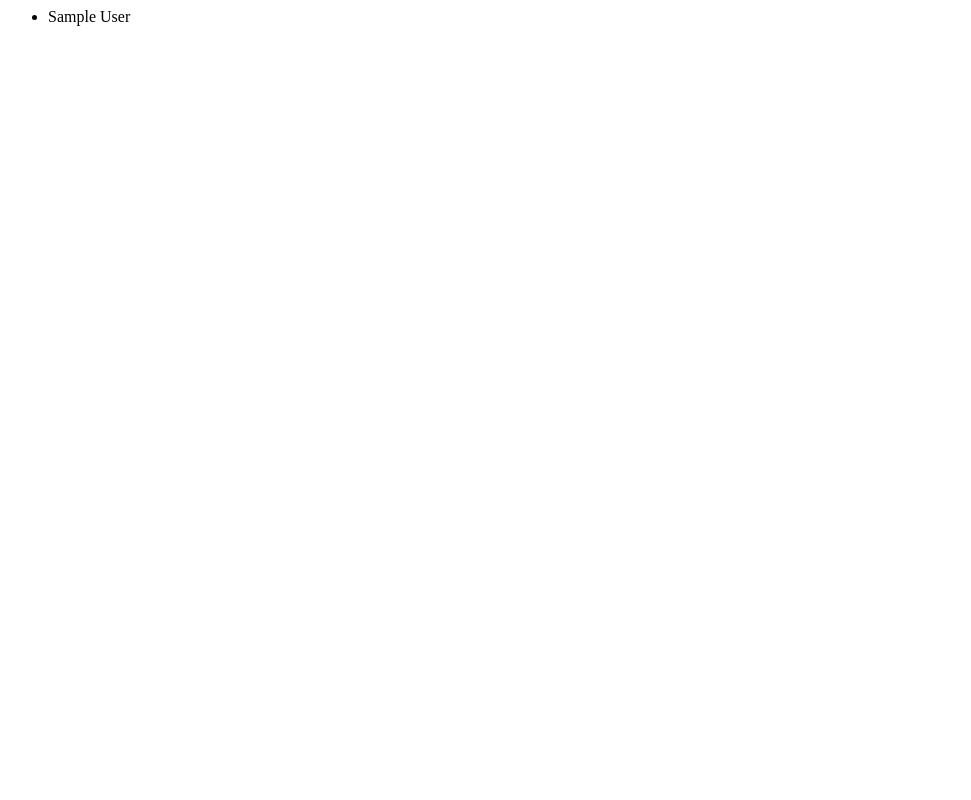
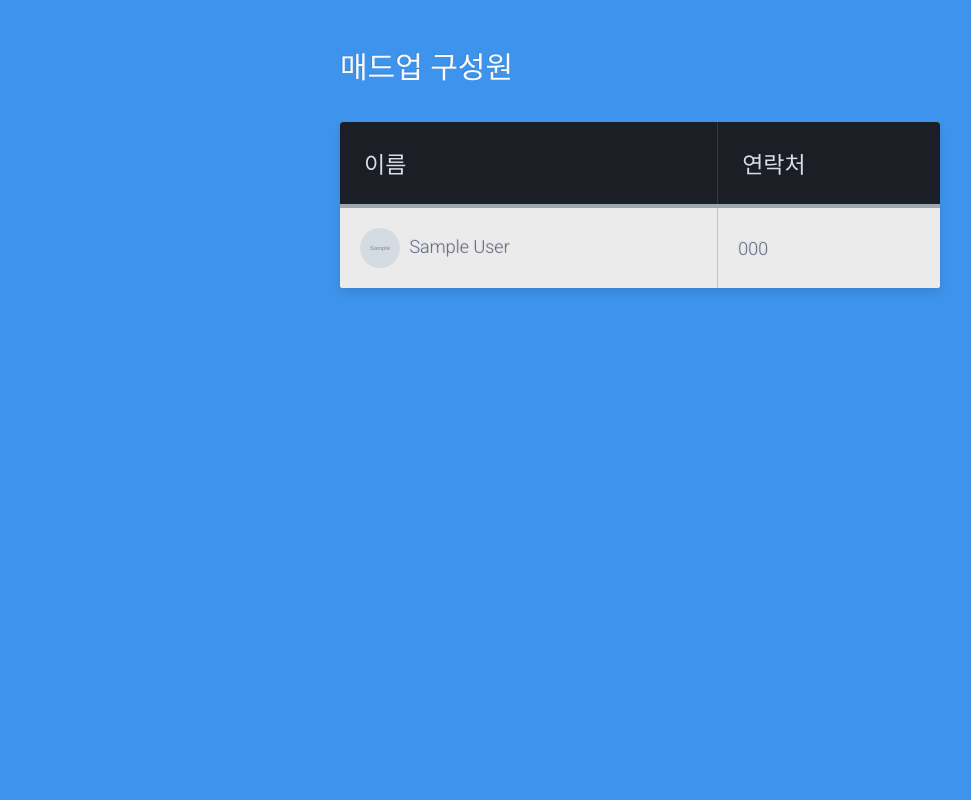
Before and after one commit to swnim/madup, a Flask app: page /users in a window 1280 px wide. Before the commit the part shown is almost empty. Shown: the whole page, without its empty margins (0-971 px from the left). Run offline with Flask 2, Linux system fonts and the light colour scheme; tables that the repository leaves empty hold one stand-in row (values such as "Sample post"); grey boxes marked "Sample" are stand-in pictures.

Commit message:
유저리스트 css  적용

```diff
--- /dev/null
+++ b/revenue/static/css/stylesheet.css
@@ -0,0 +1,151 @@
+@import url(http://fonts.googleapis.com/css?family=Roboto:400,500,700,300,100);
+
+body {
+  background-color: #3e94ec;
+  font-family: "Roboto", helvetica, arial, sans-serif;
+  font-size: 16px;
+  font-weight: 400;
+  text-rendering: optimizeLegibility;
+}
+
+div.table-title {
+  display: block;
+  margin: auto;
+  max-width: 600px;
+  padding:5px;
+  width: 100%;
+}
+
+.table-title h3 {
+   color: #fafafa;
+   font-size: 30px;
+   font-weight: 400;
+   font-style:normal;
+   font-family: "Roboto", helvetica, arial, sans-serif;
+   text-shadow: -1px -1px 1px rgba(0, 0, 0, 0.1);
+   text-transform:uppercase;
+}
+
+
+/*** Table Styles **/
+
+.table-fill {
+  background: white;
+  border-radius:3px;
+  border-collapse: collapse;
+  margin: auto;
+  max-width: 600px;
+  padding:5px;
+  width: 100%;
+  box-shadow: 0 5px 10px rgba(0, 0, 0, 0.1);
+  animation: float 5s infinite;
+}
+
+th {
+  color:#D5DDE5;;
+  background:#1b1e24;
+  border-bottom:4px solid #9ea7af;
+  border-right: 1px solid #343a45;
+  font-size:23px;
+  font-weight: 100;
+  padding:24px;
+  text-align:left;
+  text-shadow: 0 1px 1px rgba(0, 0, 0, 0.1);
+  vertical-align:middle;
+}
+
+th:first-child {
+  border-top-left-radius:3px;
+}
+
+th:last-child {
+  border-top-right-radius:3px;
+  border-right:none;
+}
+
+tr {
+  border-top: 1px solid #C1C3D1;
+  border-bottom-: 1px solid #C1C3D1;
+  color:#666B85;
+  font-size:16px;
+  font-weight:normal;
+  text-shadow: 0 1px 1px rgba(256, 256, 256, 0.1);
+}
+
+tr:hover td {
+  background:#4E5066;
+  color:#FFFFFF;
+  border-top: 1px solid #22262e;
+  border-bottom: 1px solid #22262e;
+}
+
+tr:first-child {
+  border-top:none;
+}
+
+tr:last-child {
+  border-bottom:none;
+}
+
+tr:nth-child(odd) td {
+  background:#EBEBEB;
+}
+
+tr:nth-child(odd):hover td {
+  background:#4E5066;
+}
+
+tr:last-child td:first-child {
+  border-bottom-left-radius:3px;
+}
+
+tr:last-child td:last-child {
+  border-bottom-right-radius:3px;
+}
+
+td {
+  background:#FFFFFF;
+  padding:20px;
+  text-align:left;
+  vertical-align:middle;
+  font-weight:300;
+  font-size:18px;
+  text-shadow: -1px -1px 1px rgba(0, 0, 0, 0.1);
+  border-right: 1px solid #C1C3D1;
+}
+
+td:last-child {
+  border-right: 0px;
+}
+
+th.text-left {
+  text-align: left;
+}
+
+th.text-center {
+  text-align: center;
+}
+
+th.text-right {
+  text-align: right;
+}
+
+td.text-left {
+  text-align: left;
+}
+
+td.text-center {
+  text-align: center;
+}
+
+td.text-right {
+  text-align: right;
+}
+
+td img {
+  width: 40px;
+  height: 40px;
+  vertical-align: middle;
+  margin-right: 5px;
+  border-radius: 50%;
+}
--- a/revenue/templates/main/users.html
+++ b/revenue/templates/main/users.html
@@ -1,12 +1,27 @@
 <html>
 <head>
     <title>Madup Flask</title>
+    <link rel="stylesheet" href="{{ url_for('static', filename='css/stylesheet.css') }}"/>
 </head>
 <body>
-<ul>
-    {% for user in users %}
-        <li>{{ user.name }}</li>
-    {% endfor %}
-</ul>
+<div class="table-title">
+    <h3>매드업 구성원</h3>
+</div>
+<table class="table-fill">
+    <thead>
+        <tr>
+            <th class="text-left">이름</th>
+            <th class="text-left">연락처</th>
+        </tr>
+    </thead>
+    <tbody>
+        {% for user in users %}
+        <tr>
+            <td class="text-left"><img src="{{ user.avatar_url }}"/> {{ user.name }}</td>
+            <td class="text-left">{{ user.phone }}</td>
+        </tr>
+        {% endfor %}
+    </tbody>
+</table>
 </body>
 </html>
```
